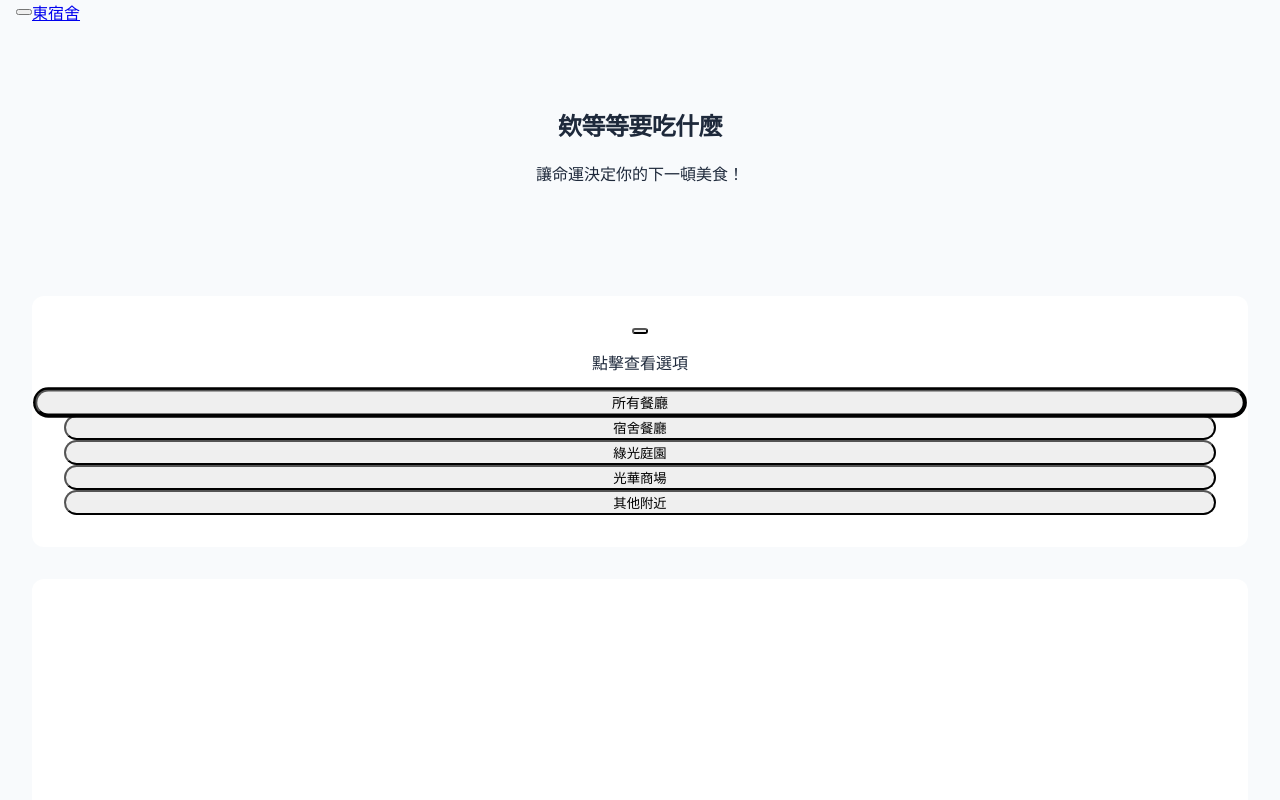
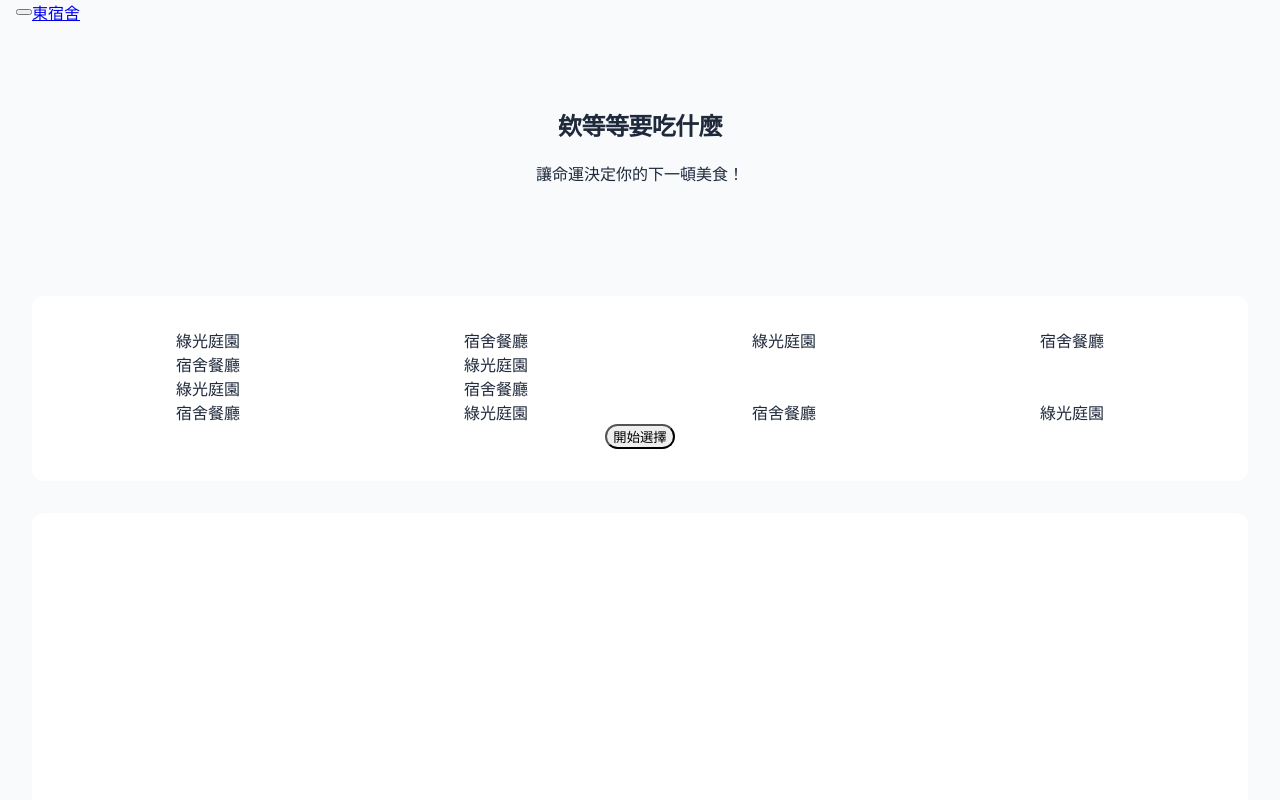
Before and after one commit to cnfzon/ntut_EastDormitory, a Next.js app in the folder ntut_eastdormitory/: page /food-finder in a window 1280 px wide. Shown: the top 800 px of the page. Built offline with nearby package versions, Linux system fonts and the light colour scheme.

Commit message:
更新食物選擇器：放大12宮格並調整布局

```diff
--- a/ntut_eastdormitory/pages/food-finder.js
+++ b/ntut_eastdormitory/pages/food-finder.js
@@ -185,68 +185,63 @@ export default function FoodFinder() {
 
       {/* Filter Section */}
       <section className="content-section pt-8 pb-4">
-        <div className="max-w-4xl mx-auto">
-          <div className="relative mb-4">
+        <div className="max-w-6xl mx-auto">
+          <div className="grid grid-cols-4 gap-6 mb-8">
+            {/* 第一行 */}
+            <div className="h-32 bg-white rounded-xl shadow-md flex items-center justify-center hover:shadow-lg transition-all duration-300 cursor-pointer text-lg font-medium">
+              綠光庭園
+            </div>
+            <div className="h-32 bg-white rounded-xl shadow-md flex items-center justify-center hover:shadow-lg transition-all duration-300 cursor-pointer text-lg font-medium">
+              宿舍餐廳
+            </div>
+            <div className="h-32 bg-white rounded-xl shadow-md flex items-center justify-center hover:shadow-lg transition-all duration-300 cursor-pointer text-lg font-medium">
+              綠光庭園
+            </div>
+            <div className="h-32 bg-white rounded-xl shadow-md flex items-center justify-center hover:shadow-lg transition-all duration-300 cursor-pointer text-lg font-medium">
+              宿舍餐廳
+            </div>
+
+            {/* 第二行 */}
+            <div className="h-32 bg-white rounded-xl shadow-md flex items-center justify-center hover:shadow-lg transition-all duration-300 cursor-pointer text-lg font-medium">
+              宿舍餐廳
+            </div>
+            <div className="h-32 bg-white rounded-xl shadow-md flex items-center justify-center hover:shadow-lg transition-all duration-300 cursor-pointer text-lg font-medium">
+              綠光庭園
+            </div>
+            <div className="col-span-2 row-span-2"></div>
+
+            {/* 第三行 */}
+            <div className="h-32 bg-white rounded-xl shadow-md flex items-center justify-center hover:shadow-lg transition-all duration-300 cursor-pointer text-lg font-medium">
+              綠光庭園
+            </div>
+            <div className="h-32 bg-white rounded-xl shadow-md flex items-center justify-center hover:shadow-lg transition-all duration-300 cursor-pointer text-lg font-medium">
+              宿舍餐廳
+            </div>
+
+            {/* 第四行 */}
+            <div className="h-32 bg-white rounded-xl shadow-md flex items-center justify-center hover:shadow-lg transition-all duration-300 cursor-pointer text-lg font-medium">
+              宿舍餐廳
+            </div>
+            <div className="h-32 bg-white rounded-xl shadow-md flex items-center justify-center hover:shadow-lg transition-all duration-300 cursor-pointer text-lg font-medium">
+              綠光庭園
+            </div>
+            <div className="h-32 bg-white rounded-xl shadow-md flex items-center justify-center hover:shadow-lg transition-all duration-300 cursor-pointer text-lg font-medium">
+              宿舍餐廳
+            </div>
+            <div className="h-32 bg-white rounded-xl shadow-md flex items-center justify-center hover:shadow-lg transition-all duration-300 cursor-pointer text-lg font-medium">
+              綠光庭園
+            </div>
+          </div>
+
+          <div className="flex justify-center">
             <button
-              onClick={() => setFilter("all")}
-              className="flex flex-col items-center justify-center w-16 h-16 bg-white rounded-full shadow-md mb-2 mx-auto hover:shadow-lg transition-all duration-300"
-            >
-              <div className="w-8 h-0.5 bg-gray-700 rounded-full mb-1.5"></div>
-              <div className="w-8 h-0.5 bg-gray-700 rounded-full mb-1.5"></div>
-              <div className="w-8 h-0.5 bg-gray-700 rounded-full"></div>
-            </button>
-            <p className="text-center text-sm text-gray-500">點擊查看選項</p>
-          </div>
-          <div className="flex flex-wrap justify-center gap-2 mb-6 bg-sky-50 p-5 rounded-xl">
-            <button
-              onClick={() => setFilter("all")}
-              className={`px-5 py-3 mb-3 rounded-full text-sm font-medium transition-all duration-300 transform w-full sm:w-auto ${
-                filter === 'all'
-                  ? 'bg-orange-500 text-white shadow-md scale-105 ring-2 ring-orange-300'
-                  : 'bg-white hover:bg-gray-100 text-gray-800 hover:scale-105 shadow-sm'
+              onClick={spinWheel}
+              disabled={rotating}
+              className={`px-8 py-4 bg-gradient-to-r from-yellow-500 to-orange-500 text-white rounded-full text-xl font-bold shadow-lg hover:shadow-xl transition-all duration-300 ${
+                rotating ? 'opacity-50 cursor-not-allowed' : 'hover:scale-105'
               }`}
             >
-              所有餐廳
-            </button>
-            <button
-              onClick={() => setFilter("dorm")}
-              className={`px-5 py-3 mb-3 rounded-full text-sm font-medium transition-all duration-300 transform w-full sm:w-auto ${
-                filter === 'dorm'
-                  ? 'bg-green-500 text-white shadow-md scale-105 ring-2 ring-green-300'
-                  : 'bg-white hover:bg-gray-100 text-gray-800 hover:scale-105 shadow-sm'
-              }`}
-            >
-              宿舍餐廳
-            </button>
-            <button
-              onClick={() => setFilter("greenCourt")}
-              className={`px-5 py-3 mb-3 rounded-full text-sm font-medium transition-all duration-300 transform w-full sm:w-auto ${
-                filter === 'greenCourt'
-                  ? 'bg-blue-500 text-white shadow-md scale-105 ring-2 ring-blue-300'
-                  : 'bg-white hover:bg-gray-100 text-gray-800 hover:scale-105 shadow-sm'
-              }`}
-            >
-              綠光庭園
-            </button>
-            <button
-              onClick={() => setFilter("kwangHua")}
-              className={`px-5 py-3 mb-3 rounded-full text-sm font-medium transition-all duration-300 transform w-full sm:w-auto ${
-                filter === 'kwangHua'
-                  ? 'bg-purple-500 text-white shadow-md scale-105 ring-2 ring-purple-300'
-                  : 'bg-white hover:bg-gray-100 text-gray-800 hover:scale-105 shadow-sm'
-              }`}
-            >
-              光華商場
-            </button>
-            <button
-              onClick={() => setFilter("other")}
-              className={`px-5 py-3 mb-3 rounded-full text-sm font-medium transition-all duration-300 transform w-full sm:w-auto ${
-                filter === 'other'
-                  ? 'bg-orange-500 text-white shadow-md scale-105 ring-2 ring-orange-300'
-                  : 'bg-white hover:bg-gray-100 text-gray-800 hover:scale-105 shadow-sm'
-              }`}
-            >
-              其他附近
+              {rotating ? '選擇中...' : '開始選擇'}
             </button>
           </div>
         </div>
```
